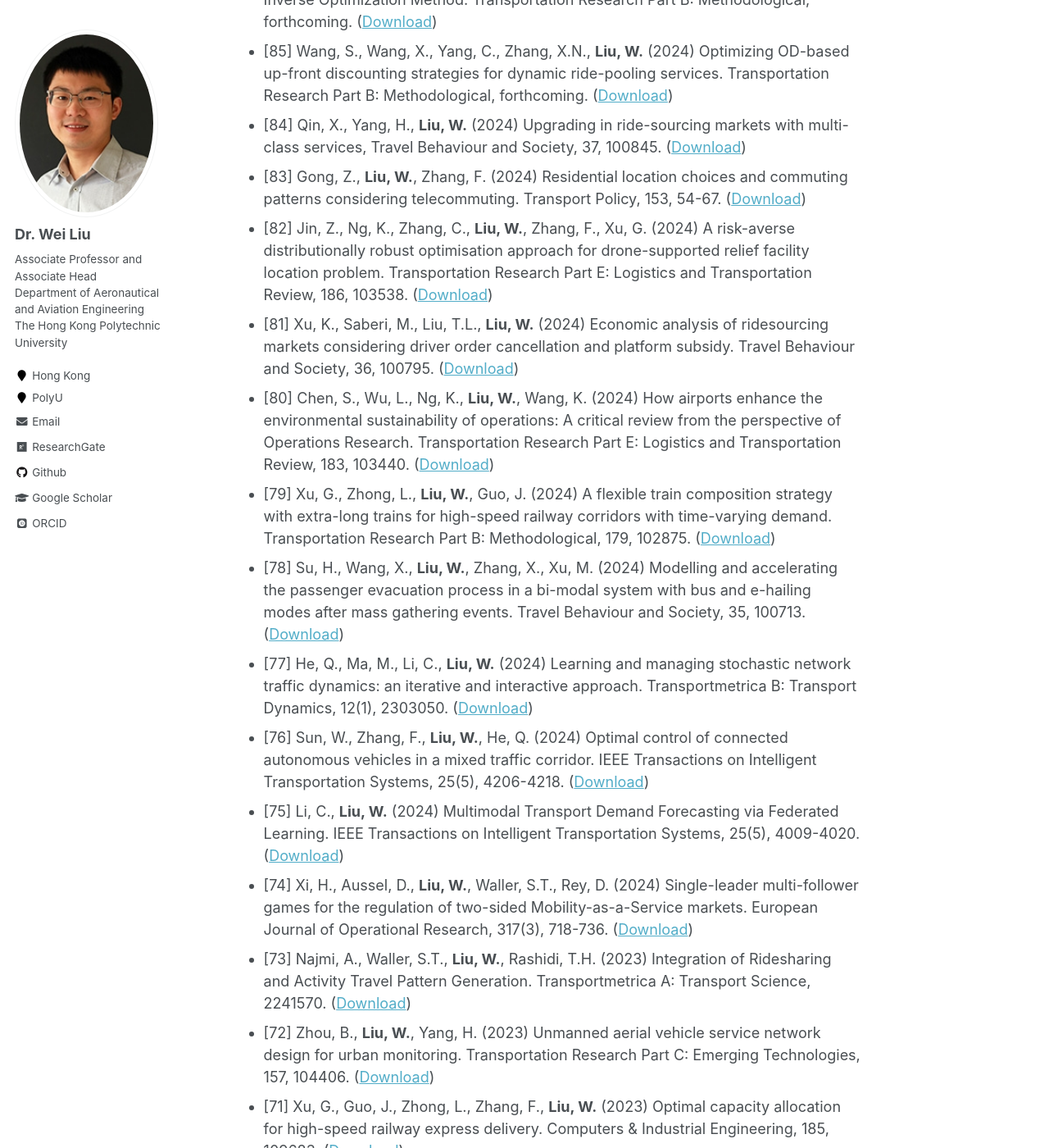
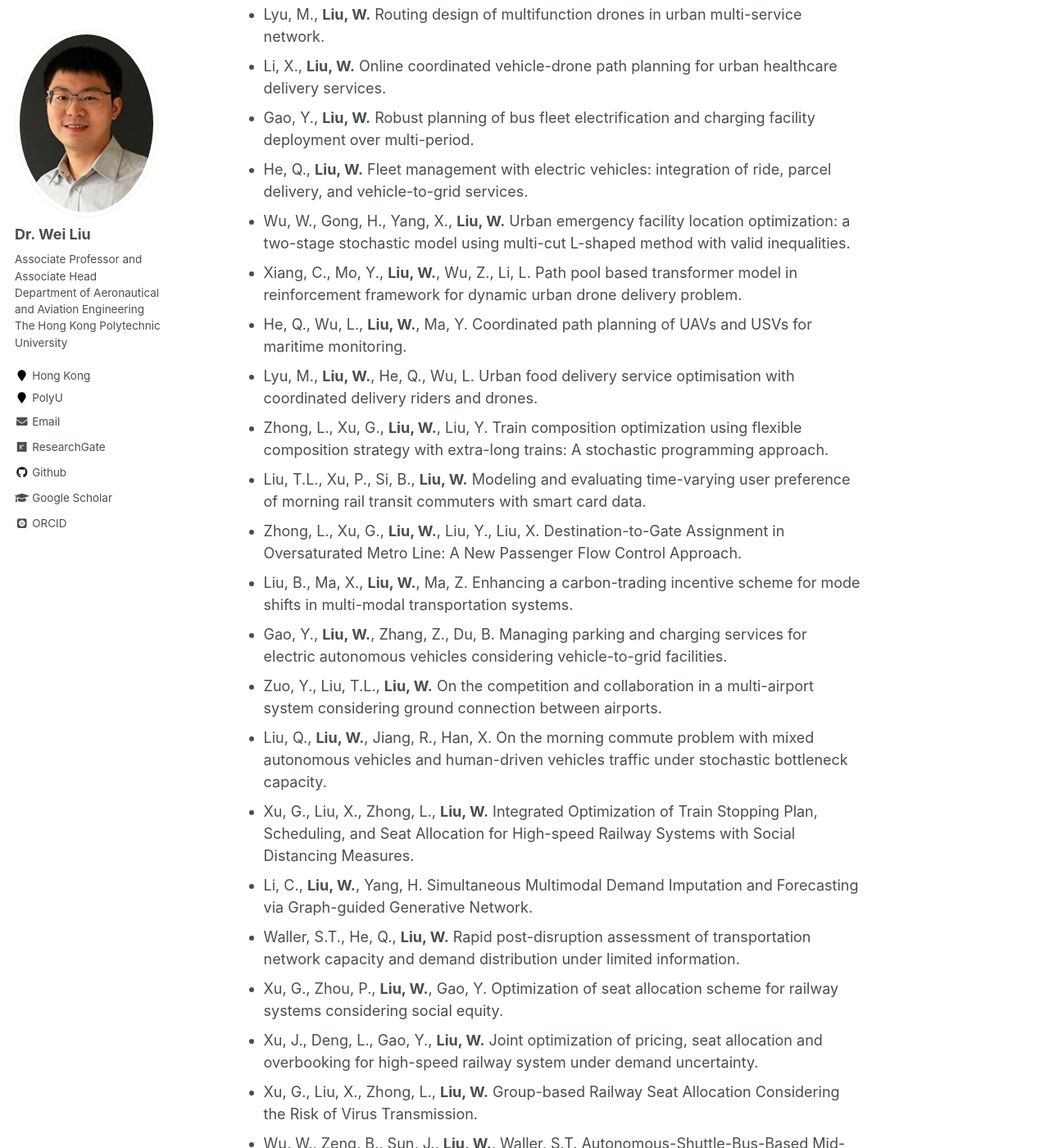
Before and after one commit to weiliu2016/weiliu2016.github.io, a Jekyll site: the page built from _pages/publications.md, in a window 1280 px wide and 1400 px high, scrolled down 720 px. Shown: the whole window at 82% size. Built offline with Jekyll 4.4.1, drawn with Linux system fonts in a browser that asks for light colours; some web fonts are replaced; formulas are drawn with MathJax 3; some of the changed text lies outside the part shown.

Commit message:
Update publications.md

```diff
--- a/_pages/publications.md
+++ b/_pages/publications.md
@@ -19,6 +19,43 @@ author_profile: true
 Book Chapter
 ----------
 * [1] **Liu, W.**, Zhang, F., Wang, X., Tang, Y. (2023) A review of selected transport pricing, funding and financing issues in Asia. Handbook on Transport Pricing and Financing, edited by Alejandro Tirachini, Daniel Hörcher, Erik Verhoef, 380-393.
+
+Selected Working Papers
+----------
+- Zhu, X., **Liu, W.** Resource allocation in air-rail-integrated co-modality under both demand and supply uncertainties.
+- Zuo, Y., **Liu, W.** Air cargo allocation to passenger airlines considering supply and demand uncertainty.
+- Long, X., Lyu, M., **Liu, W.** Joint optimization of airport slot allocation and gate assignment: a stochastic integer programming approach.
+- Feng, Y., **Liu, W.**, Xu, G. High-speed rail capacity allocation and pricing under passengers' access time uncertainty: Flexible ticket or reserved seat?.
+- Lyu, M., **Liu, W.** Routing design of multifunction drones in urban multi-service network.
+- Li, X., **Liu, W.** Online coordinated vehicle-drone path planning for urban healthcare delivery services.
+- Gao, Y., **Liu, W.** Robust planning of bus fleet electrification and charging facility deployment over multi-period.
+- He, Q., **Liu, W.** Fleet management with electric vehicles: integration of ride, parcel delivery, and vehicle-to-grid services.
+- Wu, W., Gong, H., Yang, X., **Liu, W.** Urban emergency facility location optimization: a two-stage stochastic model using multi-cut L-shaped method with valid inequalities.
+- Xiang, C., Mo, Y., **Liu, W.**, Wu, Z., Li, L. Path pool based transformer model in reinforcement framework for dynamic urban drone delivery problem.
+- He, Q., Wu, L., **Liu, W.**, Ma, Y. Coordinated path planning of UAVs and USVs for maritime monitoring.
+- Lyu, M., **Liu, W.**, He, Q., Wu, L. Urban food delivery service optimisation with coordinated delivery riders and drones.
+- Zhong, L., Xu, G., **Liu, W.**, Liu, Y. Train composition optimization using flexible composition strategy with extra-long trains: A stochastic programming approach.
+- Liu, T.L., Xu, P., Si, B., **Liu, W.** Modeling and evaluating time-varying user preference of morning rail transit commuters with smart card data.
+- Zhong, L., Xu, G., **Liu, W.**, Liu, Y., Liu, X. Destination-to-Gate Assignment in Oversaturated Metro Line: A New Passenger Flow Control Approach.
+- Liu, B., Ma, X., **Liu, W.**, Ma, Z. Enhancing a carbon-trading incentive scheme for mode shifts in multi-modal transportation systems.
+- Gao, Y., **Liu, W.**, Zhang, Z., Du, B. Managing parking and charging services for electric autonomous vehicles considering vehicle-to-grid facilities.
+- Zuo, Y., Liu, T.L., **Liu, W.** On the competition and collaboration in a multi-airport system considering ground connection between airports.
+- Liu, Q., **Liu, W.**, Jiang, R., Han, X. On the morning commute problem with mixed autonomous vehicles and human-driven vehicles traffic under stochastic bottleneck capacity.
+- Xu, G., Liu, X., Zhong, L., **Liu, W.** Integrated Optimization of Train Stopping Plan, Scheduling, and Seat Allocation for High-speed Railway Systems with Social Distancing Measures.
+- Li, C., **Liu, W.**, Yang, H. Simultaneous Multimodal Demand Imputation and Forecasting via Graph-guided Generative Network.
+- Waller, S.T., He, Q., **Liu, W.** Rapid post-disruption assessment of transportation network capacity and demand distribution under limited information.
+- Xu, G., Zhou, P., **Liu, W.**, Gao, Y. Optimization of seat allocation scheme for railway systems considering social equity.
+- Xu, J., Deng, L., Gao, Y., **Liu, W.** Joint optimization of pricing, seat allocation and overbooking for high-speed railway system under demand uncertainty.
+- Xu, G., Liu, X., Zhong, L., **Liu, W.** Group-based Railway Seat Allocation Considering the Risk of Virus Transmission.
+- Wu, W., Zeng, B., Sun, J., **Liu, W.**, Waller, S.T. Autonomous-Shuttle-Bus-Based Mid-block Pedestrian Crossings along Urban Streets.
+- Zhang, Z., Zhang, F., **Liu, W.** To park or share our autonomous vehicles?
+- Zhang, Z., Zhang, F., **Liu, W.** Economic analysis of parking, vehicle charging and vehicle-to-grid service in the era of electric vehicles.
+- Zheng, Z., Wang, J., **Liu, W.**, Yang, H. Competition in complementary transport services: integrating bike sharing service with existing public transit systems.
+- Xu, K., Saberi, M., Wang, X., **Liu, W.** Vehicle sharing strategies for ridesourcing platforms.
+- Li, C., Bai, L., Yao, L., Waller, S.T., **Liu, W.**. Knowledge Adaptation with Model Sharing for Passenger Demand Forecasting.
+- Ma, M., Zhang, F., **Liu, W.**, Dixit, V. Can urban co-modality benefit both users and operators?.
+- Zhang, Z., Zhang, F., **Liu, W.**, Yang, H. On the service differentiation of parking sharing.
+
 
 Journal Publication
 ----------
```
